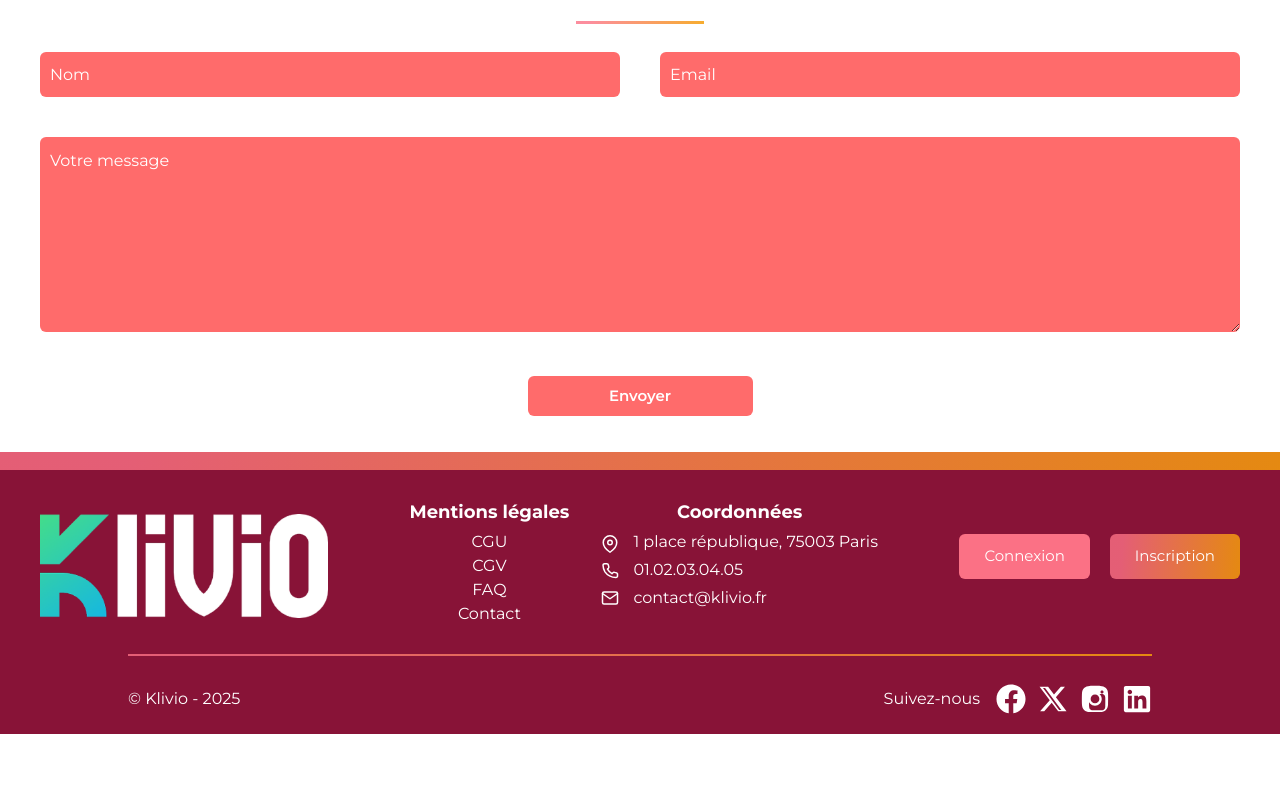
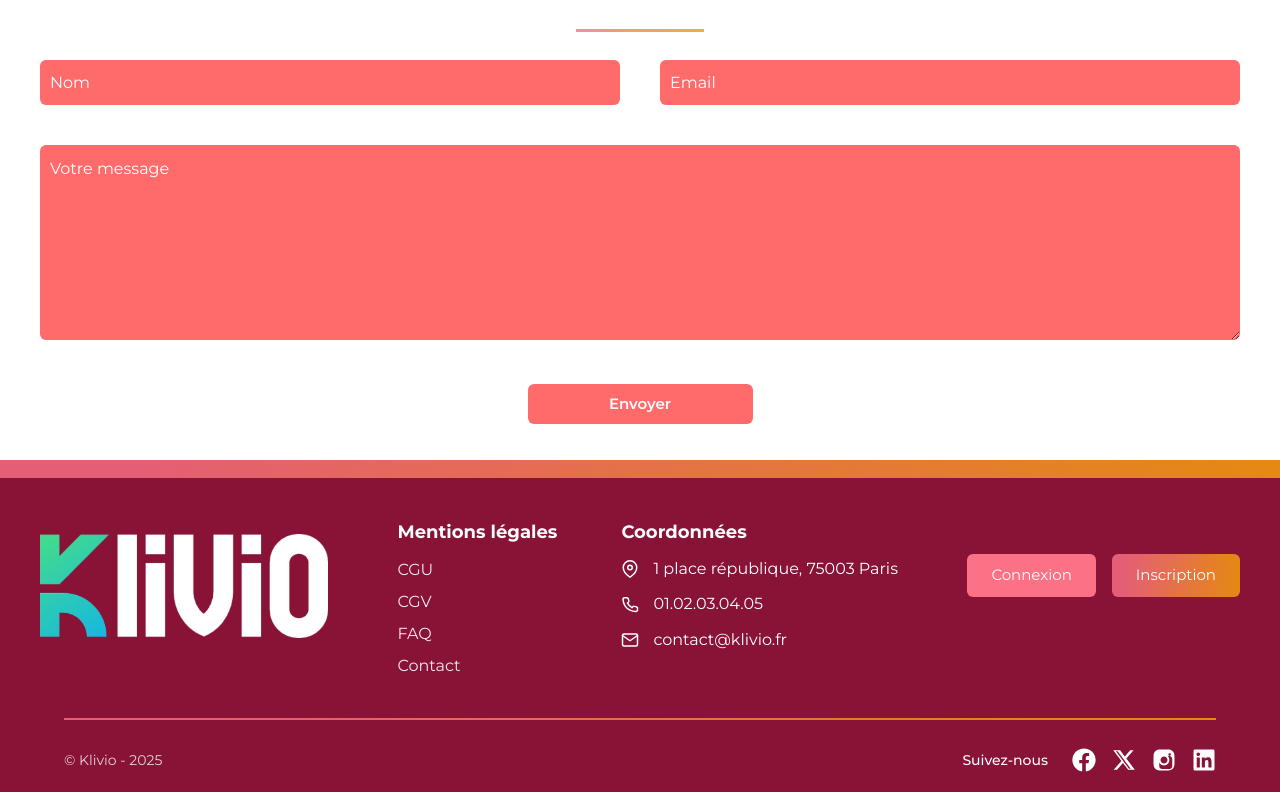
Before and after one commit to jonathandecroix28-max/site-statique, a website: page tailwind/src/index.html in a window 1280 px wide. Shown: the part 4585-5377 px from the top of the page. Before the commit the page ends 5319 px from the top, so only its background shows below. Drawn offline with Linux system fonts and the light colour scheme.

Commit message:
tailwind

```diff
--- a/tailwind/src/index.html
+++ b/tailwind/src/index.html
@@ -166,7 +166,7 @@
             </div>
             <div class="mt-12 flex justify-center w-full md:pr-[100px]">
                 <button
-                    class="bg-klivio-corail text-white px-10 py-3 rounded-md font-bold transition hover:bg-klivio-vin">
+                    class="bg-klivio-corail text-white px-10 py-3 rounded-md font-bold transition hover:bg-klivio-vin cursor-default">
                     Voir plus de formations
                 </button>
             </div>
@@ -277,7 +277,8 @@
                 </div>
             </div>
             <div class="mt-12 flex justify-center w-full md:pr-[100px]">
-                <button class="bg-klivio-corail text-white px-10 py-3 rounded-md font-bold transition hover:opacity-90">
+                <button
+                    class="bg-klivio-corail text-white px-10 py-3 rounded-md font-bold transition hover:opacity-90 cursor-default">
                     Voir plus de formations
                 </button>
             </div>
@@ -382,8 +383,10 @@
                     opportunités d'apprentissage de qualité.
                 </p>
             </div>
-            <div class="bg-klivio-vin w-full md:w-1/2 flex justify-center items-center py-12">
-                <img src="ressources/logo.png" alt="logo" class="w-40 md:w-[20vw] h-auto">
+            <div class="bg-klivio-vin w-full md:w-1/2 flex justify-center items-center py-52 h-[350px] md:h-auto">
+
+                <img src="ressources/logo.png" alt="logo" class="w-[clamp(200px,30vw,350px)] h-auto object-contain">
+
             </div>
         </section>
 
@@ -412,56 +415,79 @@
         </section>
     </main>
 
-    <footer class="bg-klivio-vin w-full text-klivio-white pb-5">
+    <footer class="bg-klivio-vin w-full text-white pb-5">
         <hr class="h-[18px] bg-hr-background border-none">
-        <div class="flex justify-between md:flex-row flex-col items-start w-full px-10 py-7">
-            <div class="mt-4"><img src="ressources/logo.png" alt="logo" class="w-72"></div>
-            <div class="flex md:flex-row flex-col gap-8 text-center">
+
+        <div
+            class="flex flex-col md:flex-row justify-between items-center md:items-start w-full max-w-[1440px] mx-auto px-5 md:px-10 py-10 gap-10">
+
+            <div class="mt-4 shrink-0">
+                <img src="ressources/logo.png" alt="logo" class="w-48 md:w-60 lg:w-72">
+            </div>
+
+            <div class="flex flex-col sm:flex-row gap-8 lg:gap-16 text-center md:text-left">
                 <div>
-                    <h3 class="font-bold text-lg mb-1">Mentions légales</h3>
-                    <ul class="flex flex-col items-center">
+                    <h3 class="font-bold text-lg mb-3">Mentions légales</h3>
+                    <ul class="flex flex-col items-center md:items-start gap-2 opacity-90">
                         <li>CGU</li>
                         <li>CGV</li>
                         <li>FAQ</li>
                         <li>Contact</li>
                     </ul>
                 </div>
+
                 <div>
-                    <h3 class="font-bold text-lg mb-1">Coordonnées</h3>
-                    <ul class="flex flex-col items-start gap-1">
+                    <h3 class="font-bold text-lg mb-3">Coordonnées</h3>
+                    <ul class="flex flex-col items-center md:items-start gap-3">
                         <li
-                            class="bg-[url('ressources/localisation.svg')] bg-no-repeat bg-[left_top_5px] bg-[length:18px_18px] pl-8">
-                            1 place république, 75003 Paris</li>
+                            class="bg-[url('ressources/localisation.svg')] bg-no-repeat bg-[left_center] bg-[length:18px_18px] pl-8 leading-snug">
+                            1 place république, 75003 Paris
+                        </li>
                         <li
-                            class="bg-[url('ressources/telephone.svg')] bg-no-repeat bg-[left_center] bg-[length:18px_18px] pl-8">
-                            01.02.03.04.05</li>
+                            class="bg-[url('ressources/telephone.svg')] bg-no-repeat bg-[left_center] bg-[length:18px_18px] pl-8 h-6 flex items-center">
+                            01.02.03.04.05
+                        </li>
                         <li
-                            class="bg-[url('ressources/email.svg')] bg-no-repeat bg-[left_center] bg-[length:18px_18px] pl-8">
-                            contact@klivio.fr</li>
+                            class="bg-[url('ressources/email.svg')] bg-no-repeat bg-[left_center] bg-[length:18px_18px] pl-8 h-6 flex items-center">
+                            contact@klivio.fr
+                        </li>
                     </ul>
                 </div>
             </div>
-            <div class="hidden md:flex flex-row gap-5 pt-9">
+
+            <div class="hidden md:flex flex-col lg:flex-row gap-4 pt-4 lg:pt-9">
                 <button
-                    class="bg-klivio-action text-white text-[15px] rounded-md px-[25px] py-[11px] cursor-default">Connexion</button>
+                    class="bg-klivio-action text-white text-[15px] rounded-md px-6 py-2.5 whitespace-nowrap hover:brightness-110 transition-all">
+                    Connexion
+                </button>
                 <button
-                    class="bg-hr-background text-white text-[15px] rounded-md px-[25px] py-[11px] cursor-default">Inscription</button>
+                    class="bg-hr-background text-white text-[15px] rounded-md px-6 py-2.5 whitespace-nowrap hover:brightness-110 transition-all">
+                    Inscription
+                </button>
             </div>
         </div>
-        <hr class="hidden md:block bg-hr-background border-0 h-[2px] w-[80%] mx-auto mb-7">
-        <div class="hidden md:flex flex-row justify-between items-center w-[80%] mx-auto mt-4">
-            <p>&copy; Klivio - 2025</p>
-            <div class="flex items-center gap-4">
-                <p>Suivez-nous</p>
-                <div class="flex gap-3">
-                    <a href="https://www.facebook.com/" target="_blank"><img src="ressources/facebook.svg"
-                            title="https://www.facebook.com/" alt="logo facebook"></a>
-                    <a href="https://x.com" target="_blank"><img src="ressources/X.svg" title="https://x.com"
-                            alt="logo x"></a>
-                    <a href="https://www.instagram.com" target="_blank"><img src="ressources/instagram.svg"
-                            alt="logo instagram" title="https://www.instagram.com"></a>
-                    <a href="https://www.linkedin.com/" target="_blank"><img src="ressources/Linkediln.svg"
-                            title="https://www.linkedin.com/" alt="logo linkedin"></a>
+
+        <hr class="hidden md:block bg-hr-background border-0 h-[2px] w-[90%] max-w-[1240px] mx-auto mb-7">
+
+        <div
+            class="hidden md:flex flex-col md:flex-row justify-between items-center w-[90%] max-w-[1240px] mx-auto mt-4 gap-4">
+            <p class="text-sm opacity-80">&copy; Klivio - 2025</p>
+
+            <div class="flex items-center gap-6">
+                <p class="text-sm font-medium">Suivez-nous</p>
+                <div class="flex gap-4">
+                    <a href="https://www.facebook.com/" target="_blank" class="hover:scale-110 transition-transform">
+                        <img src="ressources/facebook.svg" alt="logo facebook" class="w-6 h-6">
+                    </a>
+                    <a href="https://x.com" target="_blank" class="hover:scale-110 transition-transform">
+                        <img src="ressources/X.svg" alt="logo x" class="w-6 h-6">
+                    </a>
+                    <a href="https://www.instagram.com" target="_blank" class="hover:scale-110 transition-transform">
+                        <img src="ressources/instagram.svg" alt="logo instagram" class="w-6 h-6">
+                    </a>
+                    <a href="https://www.linkedin.com/" target="_blank" class="hover:scale-110 transition-transform">
+                        <img src="ressources/Linkediln.svg" alt="logo linkedin" class="w-6 h-6">
+                    </a>
                 </div>
             </div>
         </div>
```
Also changed, not shown: tailwind/src/output.css.
